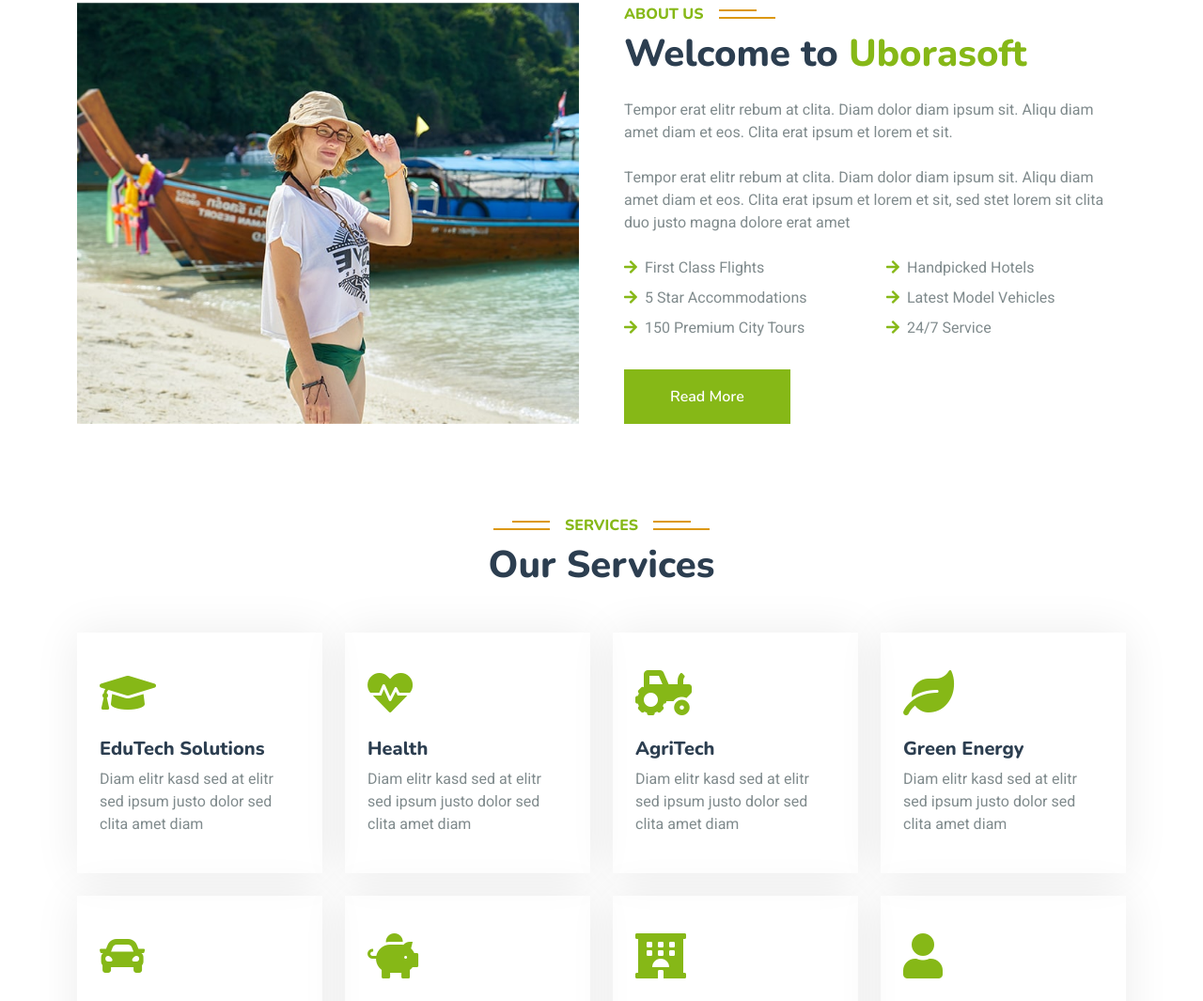
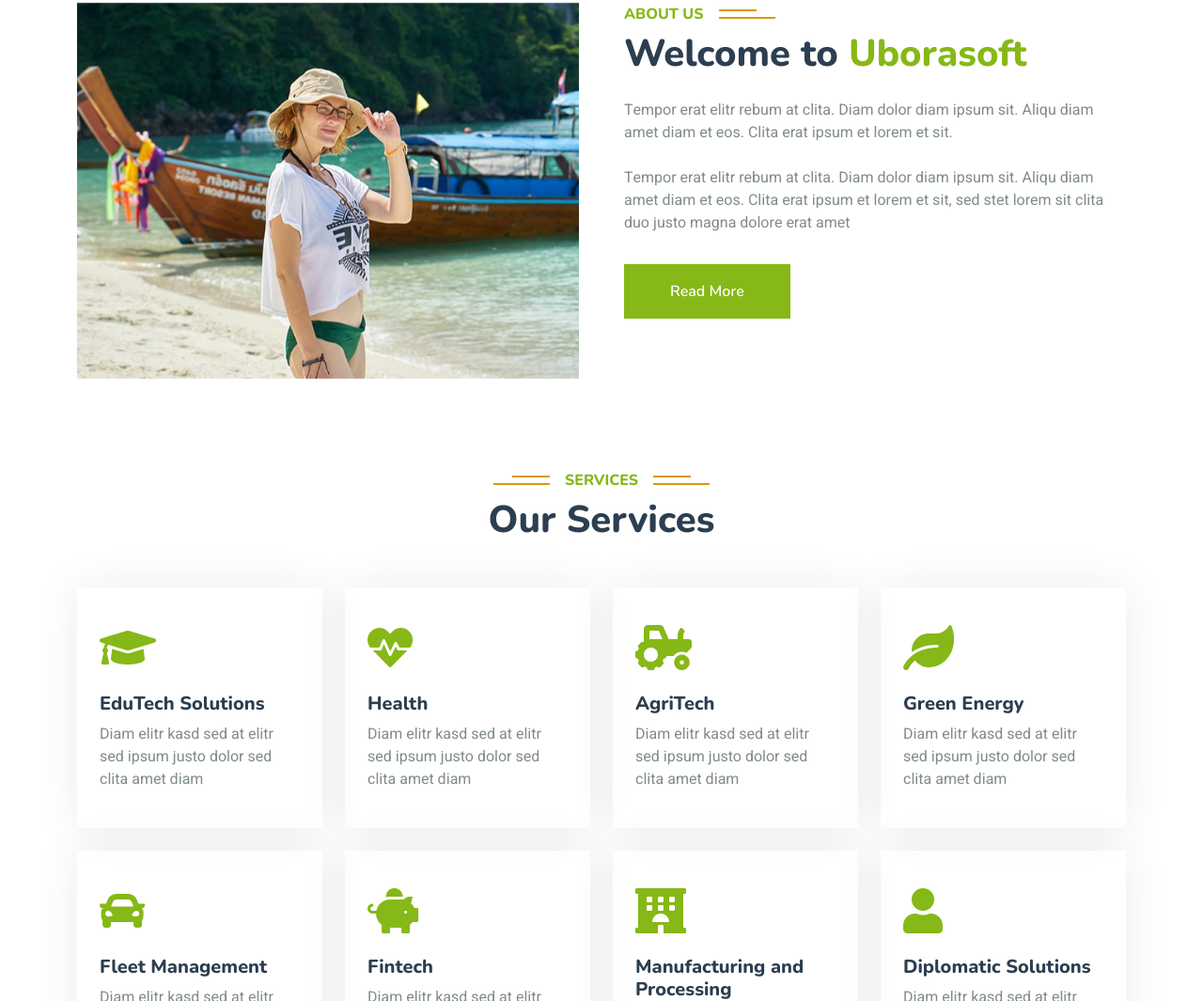
Before and after one commit to KIKETENATHAN/uborasoft, a plain HTML site: page index.html in a window 1280 px wide. Shown: the part 731-1796 px from the top of the page at 94% size. Drawn offline with nearby package versions, Linux system fonts and the light colour scheme.

Commit message:
removed trsilings

```diff
--- a/index.html
+++ b/index.html
@@ -85,9 +85,7 @@
                     <div class="nav-item dropdown">
                         <a href="#" class="nav-link dropdown-toggle" data-bs-toggle="dropdown">Pages</a>
                         <div class="dropdown-menu m-0">
-                            <a href="destination.html" class="dropdown-item">Destination</a>
                             <a href="booking.html" class="dropdown-item">Booking</a>
-                            <a href="team.html" class="dropdown-item">Travel Guides</a>
                             <a href="testimonial.html" class="dropdown-item">Testimonial</a>
                         </div>
                     </div>
@@ -128,26 +126,6 @@
                     <h1 class="mb-4">Welcome to <span class="text-primary">Uborasoft</span></h1>
                     <p class="mb-4">Tempor erat elitr rebum at clita. Diam dolor diam ipsum sit. Aliqu diam amet diam et eos. Clita erat ipsum et lorem et sit.</p>
                     <p class="mb-4">Tempor erat elitr rebum at clita. Diam dolor diam ipsum sit. Aliqu diam amet diam et eos. Clita erat ipsum et lorem et sit, sed stet lorem sit clita duo justo magna dolore erat amet</p>
-                    <div class="row gy-2 gx-4 mb-4">
-                        <div class="col-sm-6">
-                            <p class="mb-0"><i class="fa fa-arrow-right text-primary me-2"></i>First Class Flights</p>
-                        </div>
-                        <div class="col-sm-6">
-                            <p class="mb-0"><i class="fa fa-arrow-right text-primary me-2"></i>Handpicked Hotels</p>
-                        </div>
-                        <div class="col-sm-6">
-                            <p class="mb-0"><i class="fa fa-arrow-right text-primary me-2"></i>5 Star Accommodations</p>
-                        </div>
-                        <div class="col-sm-6">
-                            <p class="mb-0"><i class="fa fa-arrow-right text-primary me-2"></i>Latest Model Vehicles</p>
-                        </div>
-                        <div class="col-sm-6">
-                            <p class="mb-0"><i class="fa fa-arrow-right text-primary me-2"></i>150 Premium City Tours</p>
-                        </div>
-                        <div class="col-sm-6">
-                            <p class="mb-0"><i class="fa fa-arrow-right text-primary me-2"></i>24/7 Service</p>
-                        </div>
-                    </div>
                     <a class="btn btn-primary py-3 px-5 mt-2" href="">Read More</a>
                 </div>
             </div>
```
